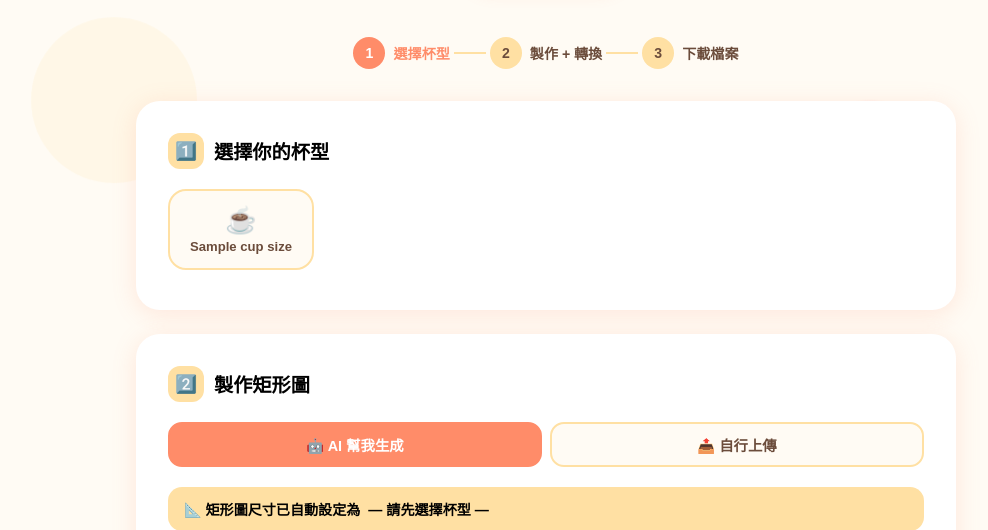
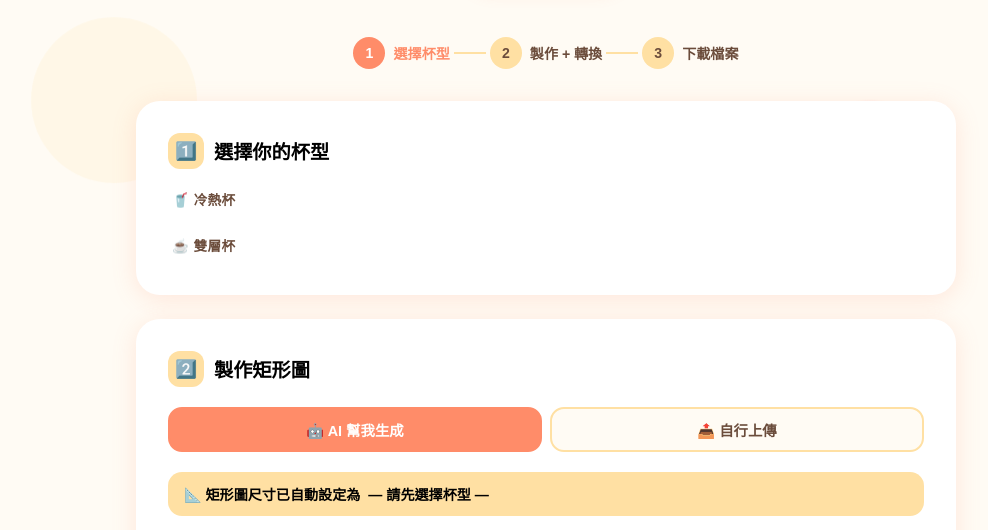
Before and after one commit to pascalxpro/riiqimaker, a Flask app: page / in a window 1280 px wide. Shown: the part 525-1055 px from the top of the page, without its empty margins (94-1082 px from the left). Run offline with Flask 3, Linux system fonts and the light colour scheme; a database or web service that is not in the repository returns one stand-in record (values such as "Sample title"); some libraries are stand-ins or nearby versions.

Commit message:
ui: 杯型選擇改為分組排列（冷熱杯/雙層杯各一區）

```diff
--- a/static/css/main.css
+++ b/static/css/main.css
@@ -550,12 +550,19 @@ nav a.active { background: var(--primary); color: #fff; }
 /* ═══════════════════════════════════════════
    杯型選擇
 ═══════════════════════════════════════════ */
-.cup-scroll {
-  display: flex; gap: 12px; overflow-x: auto; padding-bottom: 8px;
-  scrollbar-width: thin; scrollbar-color: var(--border) transparent;
+.cup-groups {
+  display: flex; flex-direction: column; gap: 18px;
 }
-.cup-scroll::-webkit-scrollbar { height: 4px; }
-.cup-scroll::-webkit-scrollbar-thumb { background: var(--border); border-radius: 4px; }
+.cup-group-label {
+  font-size: .85rem; font-weight: 700; color: var(--text2);
+  margin-bottom: 8px; padding-left: 4px;
+  letter-spacing: .03em;
+}
+.cup-grid {
+  display: grid;
+  grid-template-columns: repeat(auto-fill, minmax(110px, 1fr));
+  gap: 10px;
+}
 
 .cup-btn {
   flex-shrink: 0;
--- a/templates/index.html
+++ b/templates/index.html
@@ -77,14 +77,37 @@
       選擇你的杯型
     </div>
 
-    <div class="cup-scroll">
+    <div class="cup-groups">
+      <!-- 冷熱杯 -->
+      <div class="cup-group">
+        <div class="cup-group-label">🥤 冷熱杯</div>
+        <div class="cup-grid">
           {% for cup in cups %}
+          {% if cup.cup_series == 'cold_hot' %}
           <button class="cup-btn" data-id="{{ cup.id }}"
                   onclick="selectCup({{ cup.id }}, {{ cup.w_px }}, {{ cup.h_px }}, '{{ cup.cup_name }}')">
-        <span class="cup-emoji">{{ '🥤' if cup.cup_series == 'cold_hot' else '☕' }}</span>
+            <span class="cup-emoji">🥤</span>
             <span class="cup-name">{{ cup.cup_name }}</span>
           </button>
+          {% endif %}
           {% endfor %}
+        </div>
+      </div>
+      <!-- 雙層杯 -->
+      <div class="cup-group">
+        <div class="cup-group-label">☕ 雙層杯</div>
+        <div class="cup-grid">
+          {% for cup in cups %}
+          {% if cup.cup_series == 'double_wall' %}
+          <button class="cup-btn" data-id="{{ cup.id }}"
+                  onclick="selectCup({{ cup.id }}, {{ cup.w_px }}, {{ cup.h_px }}, '{{ cup.cup_name }}')">
+            <span class="cup-emoji">☕</span>
+            <span class="cup-name">{{ cup.cup_name }}</span>
+          </button>
+          {% endif %}
+          {% endfor %}
+        </div>
+      </div>
     </div>
 
     <div class="spec-box" id="specBox">
```
Lines whose indentation alone changed are shown as unchanged.
